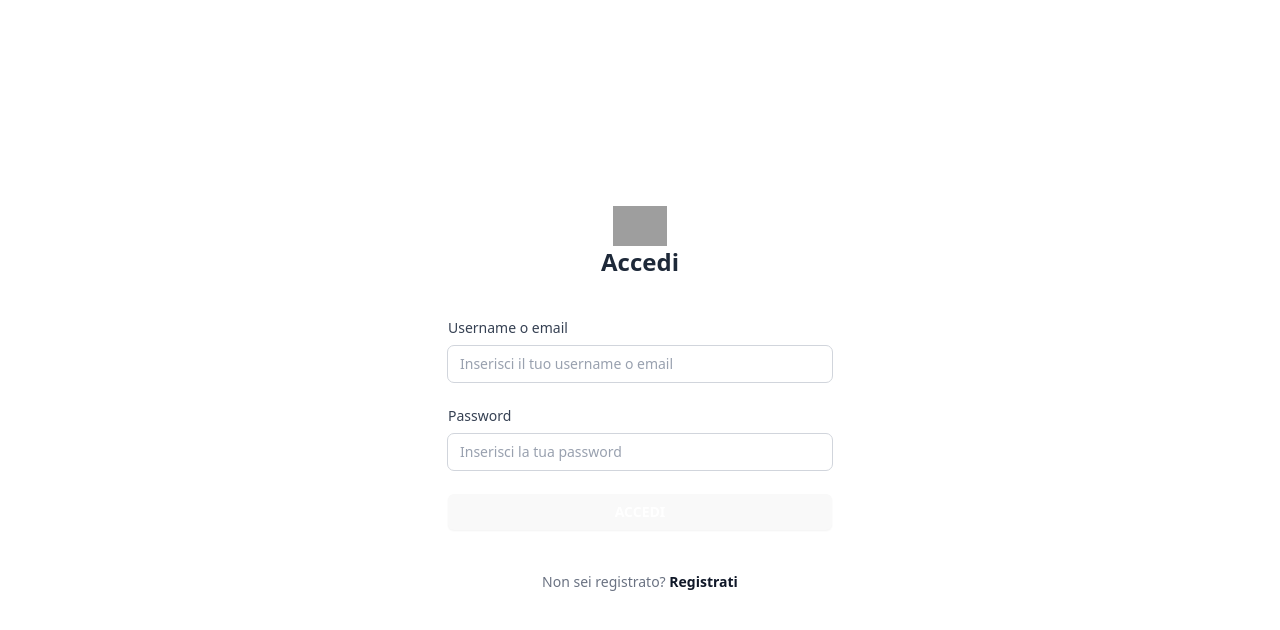
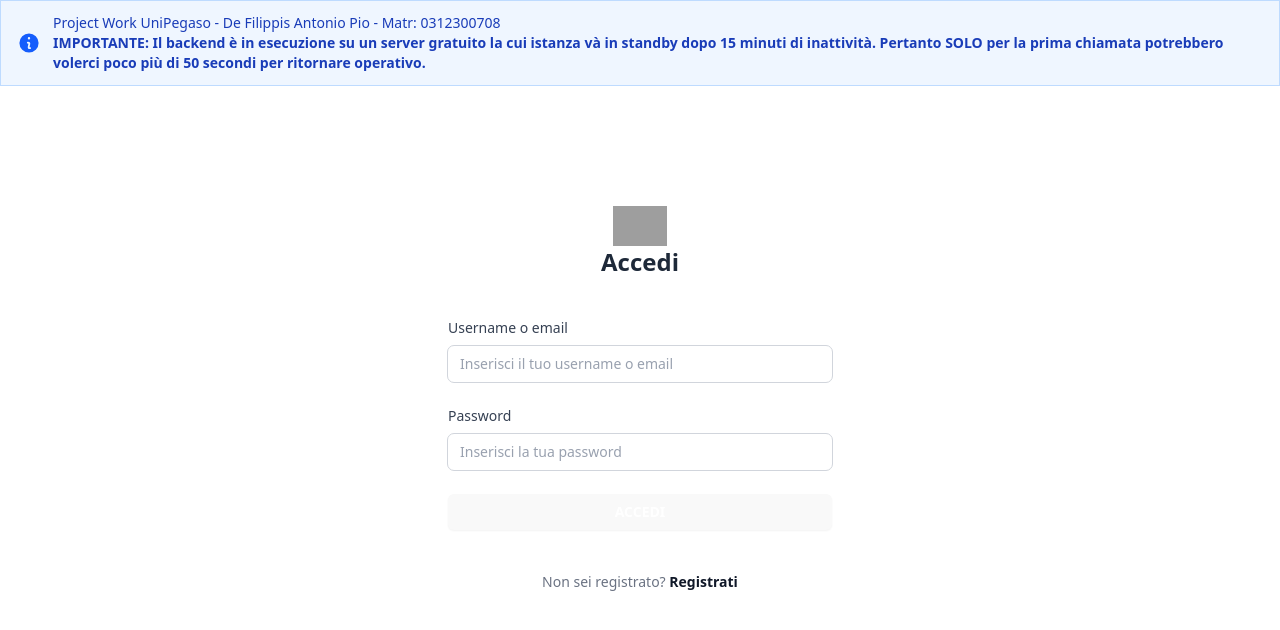
Before and after one commit to AntoNect/fe-smartbank, a React (Vite) app: page /login in a window 1280 px wide. Shown: the top 630 px of the page. Built offline with nearby package versions, Linux system fonts and the light colour scheme; grey boxes are pictures that could not be loaded.

Commit message:
Aggiunto l'alert sulla pagina di login e signup

```diff
--- a/src/pages/Login.jsx
+++ b/src/pages/Login.jsx
@@ -53,7 +53,40 @@ const Login = () => {
     };
 
     return (
-        <div className="flex min-h-screen items-center justify-center px-6 py-12 lg:px-8 relative">
+        <div className="flex min-h-screen flex-col items-center justify-center px-6 py-12 lg:px-8 relative">
+            <div className="fixed top-0 left-0 w-full bg-blue-50 border border-blue-200">
+                <div className="container mx-auto px-4 py-3 flex items-center">
+                    <div className="flex-shrink-0">
+                        <svg
+                            xmlns="http://www.w3.org/2000/svg"
+                            viewBox="0 0 20 20"
+                            fill="currentColor"
+                            aria-hidden="true"
+                            className="h-6 w-6 text-blue-600"
+                        >
+                            <path
+                                fillRule="evenodd"
+                                d="M18 10a8 8 0 1 1-16 0 8 8 0 0 1 16 0Zm-7-4a1 1 0 1 1-2 0 1 1 0 0 1 2 0ZM9 9a.75.75 0 0 0 0 1.5h.253a.25.25 0 0 1 .244.304l-.459 2.066A1.75 1.75 0 0 0 10.747 15H11a.75.75 0 0 0 0-1.5h-.253a.25.25 0 0 1-.244-.304l.459-2.066A1.75 1.75 0 0 0 9.253 9H9Z"
+                                clipRule="evenodd"
+                            />
+                        </svg>
+                    </div>
+                    <div className="ml-3">
+                        <p className="text-sm text-blue-800">
+                            Project Work UniPegaso - De Filippis Antonio Pio -
+                            Matr: 0312300708
+                        </p>
+                        <p className="text-sm text-blue-800 font-bold">
+                            IMPORTANTE: Il backend è in esecuzione su un server
+                            gratuito la cui istanza và in standby dopo 15 minuti
+                            di inattività. Pertanto SOLO per la prima chiamata
+                            potrebbero volerci poco più di 50 secondi per
+                            ritornare operativo.
+                        </p>
+                        <p className="text-sm text-blue-800"></p>
+                    </div>
+                </div>
+            </div>
             <div className="w-full max-w-md">
                 <div className="sm:mx-auto sm:w-full sm:max-w-sm">
                     <img
--- a/src/pages/Signup.jsx
+++ b/src/pages/Signup.jsx
@@ -67,6 +67,39 @@ const Signup = () => {
 
     return (
         <div className="flex min-h-screen items-center justify-center px-6 py-12 lg:px-8 relative">
+            <div className="fixed top-0 left-0 w-full bg-blue-50 border border-blue-200">
+                <div className="container mx-auto px-4 py-3 flex items-center">
+                    <div className="flex-shrink-0">
+                        <svg
+                            xmlns="http://www.w3.org/2000/svg"
+                            viewBox="0 0 20 20"
+                            fill="currentColor"
+                            aria-hidden="true"
+                            className="h-6 w-6 text-blue-600"
+                        >
+                            <path
+                                fillRule="evenodd"
+                                d="M18 10a8 8 0 1 1-16 0 8 8 0 0 1 16 0Zm-7-4a1 1 0 1 1-2 0 1 1 0 0 1 2 0ZM9 9a.75.75 0 0 0 0 1.5h.253a.25.25 0 0 1 .244.304l-.459 2.066A1.75 1.75 0 0 0 10.747 15H11a.75.75 0 0 0 0-1.5h-.253a.25.25 0 0 1-.244-.304l.459-2.066A1.75 1.75 0 0 0 9.253 9H9Z"
+                                clipRule="evenodd"
+                            />
+                        </svg>
+                    </div>
+                    <div className="ml-3">
+                        <p className="text-sm text-blue-800">
+                            Project Work UniPegaso - De Filippis Antonio Pio -
+                            Matr: 0312300708
+                        </p>
+                        <p className="text-sm text-blue-800 font-bold">
+                            IMPORTANTE: Il backend è in esecuzione su un server
+                            gratuito la cui istanza và in standby dopo 15 minuti
+                            di inattività. Pertanto SOLO per la prima chiamata
+                            potrebbero volerci poco più di 50 secondi per
+                            ritornare operativo.
+                        </p>
+                        <p className="text-sm text-blue-800"></p>
+                    </div>
+                </div>
+            </div>
             <div className="w-full max-w-md">
                 <div className="sm:mx-auto sm:w-full sm:max-w-sm">
                     <img
```
